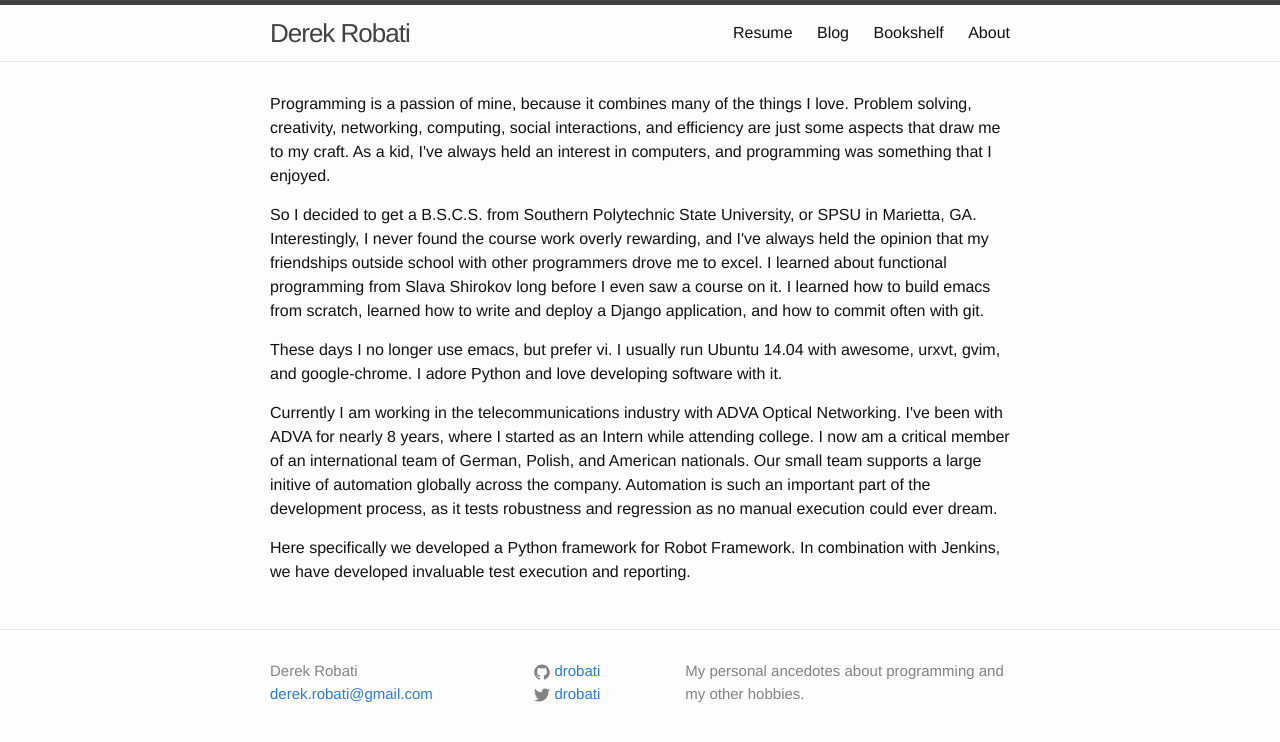
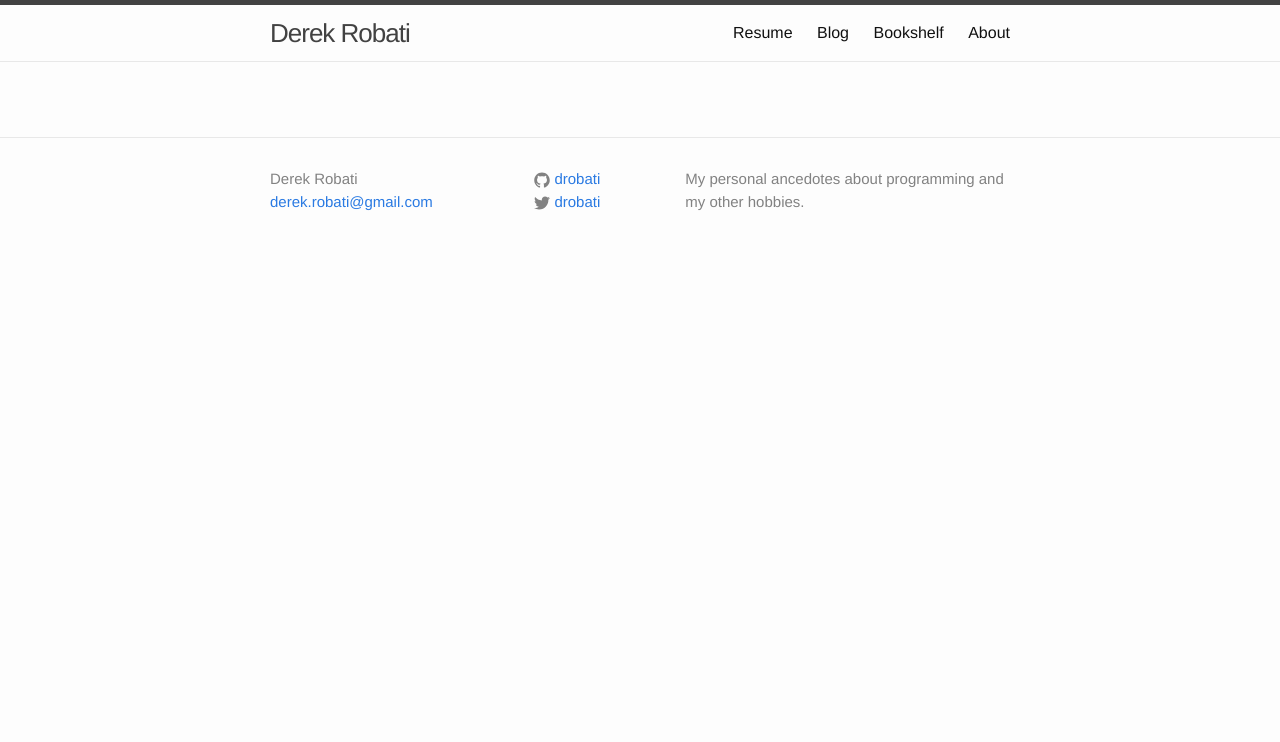
Before and after one commit to drobati/drobati.github.com, a Jekyll site: the page built from index.html, in a window 1280 px wide. Shown: the top 742 px of the page. Built offline with Jekyll 4.4.1, drawn with Linux system fonts in a browser that asks for light colours.

Commit message:
Update index.html

```diff
--- a/index.html
+++ b/index.html
@@ -2,27 +2,4 @@
 layout: default
 title: About
 ---
-<p>Programming is a passion of mine, because it combines many of the things I love.
-Problem solving, creativity, networking, computing, social interactions, and
-efficiency are just some aspects that draw me to my craft. As a kid, I've always
-held an interest in computers, and programming was something that I enjoyed.</p>
-<p>So I decided to get a B.S.C.S. from Southern Polytechnic State University, or
-SPSU in Marietta, GA. Interestingly, I never found the course work overly
-rewarding, and I've always held the opinion that my friendships outside school
-with other programmers drove me to excel. I learned about functional programming
-from Slava Shirokov long before I even saw a course on it. I learned how to
-build emacs from scratch, learned how to write and deploy a Django
-application, and how to commit often with git.</p>
-<p>These days I no longer use emacs, but prefer vi. I usually run Ubuntu 14.04
-with awesome, urxvt, gvim, and google-chrome. I adore Python and love developing
-software with it.</p>
-<p>Currently I am working in the telecommunications industry with ADVA Optical
-Networking. I've been with ADVA for nearly 8 years, where I started as an Intern
-while attending college. I now am a critical member of an international team of
-German, Polish, and American nationals. Our small team supports a large initive
-of automation globally across the company. Automation is such an important part
-of the development process, as it tests robustness and regression as no manual
-execution could ever dream.</p>
-<p>Here specifically we developed a Python framework for Robot Framework. In
-combination with Jenkins, we have developed invaluable test execution and
-reporting.<p>
+<p><p>
```
